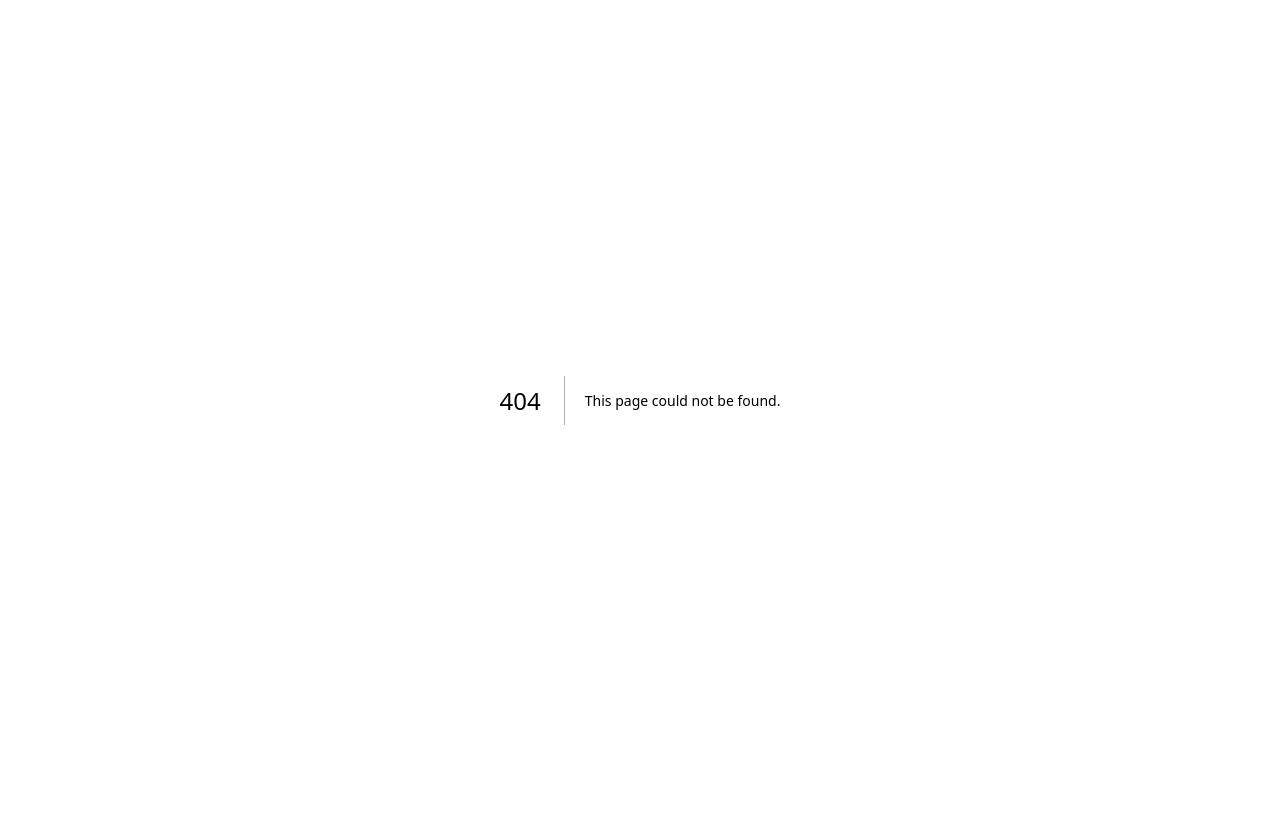
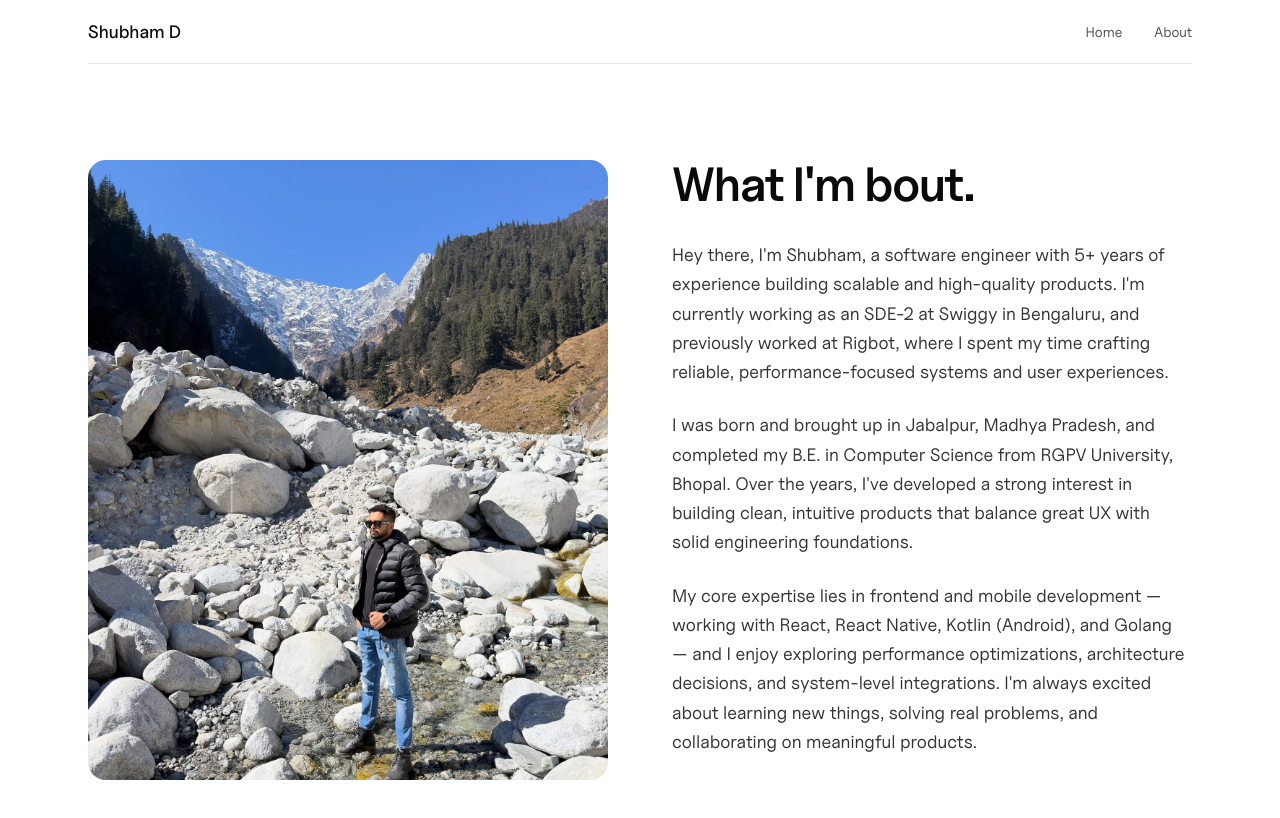
Before and after one commit to shubhamd99/shubham-portfolio, a Next.js app: page /about in a window 1280 px wide. Before the commit this address had no page. Shown: the top 818 px of the page. Built offline with nearby package versions, Linux system fonts and the light colour scheme.

Commit message:
feat: about section

```diff
--- /dev/null
+++ b/app/about/page.tsx
@@ -0,0 +1,11 @@
+import { Navbar } from "@/components/layout/Navbar";
+import { About } from "@/components/sections/About";
+
+export default function AboutPage() {
+  return (
+    <>
+      <Navbar />
+      <About />
+    </>
+  );
+}
--- /dev/null
+++ b/components/sections/About/About.tsx
@@ -0,0 +1,58 @@
+import Image from "next/image";
+
+export default function About() {
+  return (
+    <section className="bg-white py-24">
+      <div className="mx-auto max-w-6xl px-6">
+        <div className="grid grid-cols-1 md:grid-cols-2 gap-16 items-start">
+          {/* Left Image */}
+          <div className="relative overflow-hidden rounded-2xl">
+            <div className="relative h-[520px] md:h-[620px] w-full">
+              <Image
+                src="/me.jpg"
+                alt="About me"
+                fill
+                className="object-cover"
+                priority
+              />
+            </div>
+          </div>
+
+          {/* Right Content */}
+          <div>
+            <h1 className="text-4xl md:text-5xl font-semibold tracking-tight mb-8">
+              What I&apos;m bout.
+            </h1>
+
+            <div className="space-y-6 text-black/80 leading-relaxed text-base md:text-lg">
+              <p>
+                Hey there, I&apos;m Shubham, a software engineer with 5+ years
+                of experience building scalable and high-quality products.
+                I&apos;m currently working as an SDE-2 at Swiggy in Bengaluru,
+                and previously worked at Rigbot, where I spent my time crafting
+                reliable, performance-focused systems and user experiences.
+              </p>
+
+              <p>
+                I was born and brought up in Jabalpur, Madhya Pradesh, and
+                completed my B.E. in Computer Science from RGPV University,
+                Bhopal. Over the years, I&apos;ve developed a strong interest in
+                building clean, intuitive products that balance great UX with
+                solid engineering foundations.
+              </p>
+
+              <p>
+                My core expertise lies in frontend and mobile development —
+                working with React, React Native, Kotlin (Android), and Golang —
+                and I enjoy exploring performance optimizations, architecture
+                decisions, and system-level integrations. I&apos;m always
+                excited about learning new things, solving real problems, and
+                collaborating on meaningful products.
+              </p>
+            </div>
+          </div>
+        </div>
+      </div>
+    </section>
+  );
+}
--- /dev/null
+++ b/components/sections/About/index.ts
@@ -0,0 +1 @@
+export { default as About } from "./About";
```
Also changed, not shown: public/me.jpg (added).
